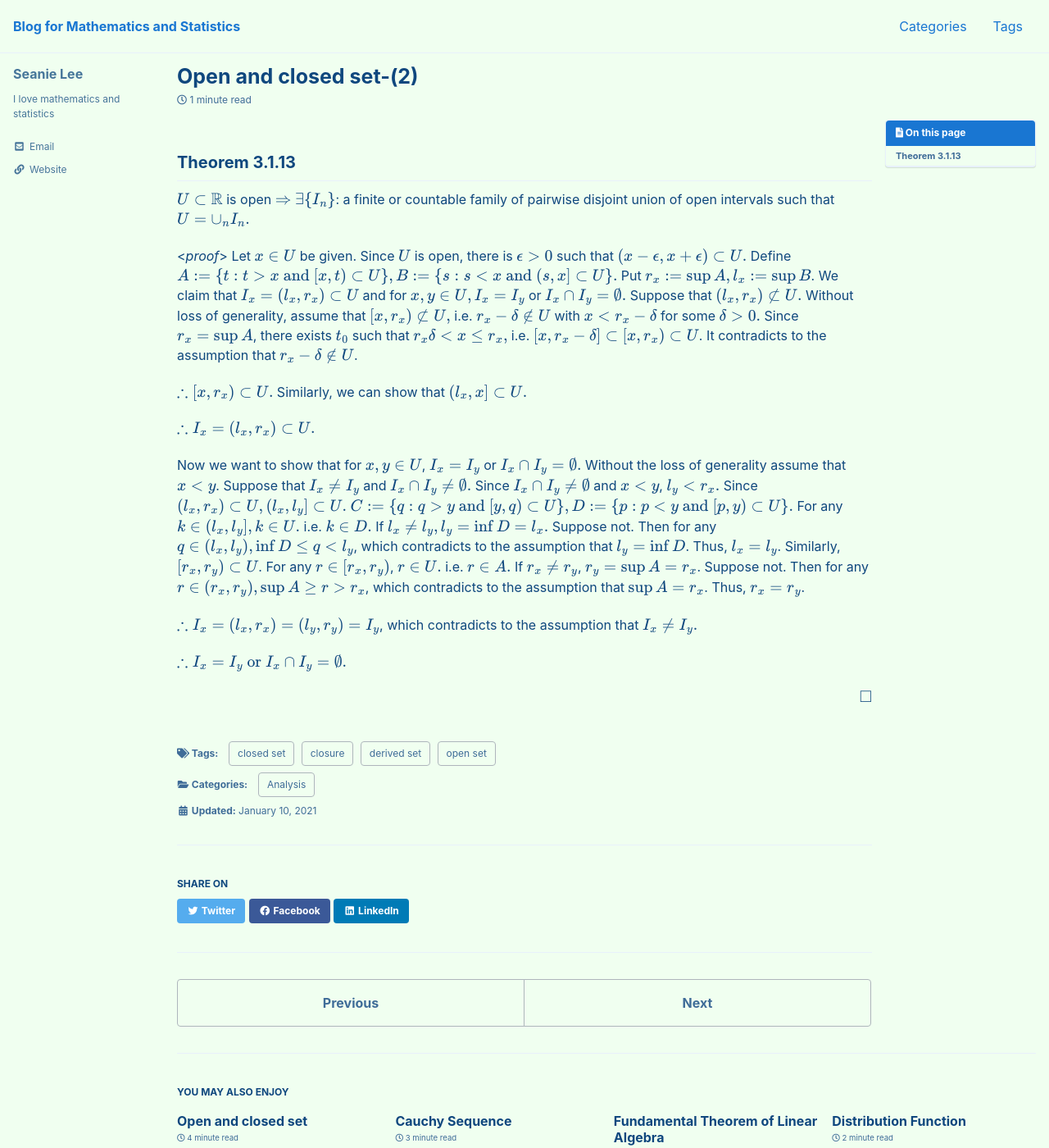
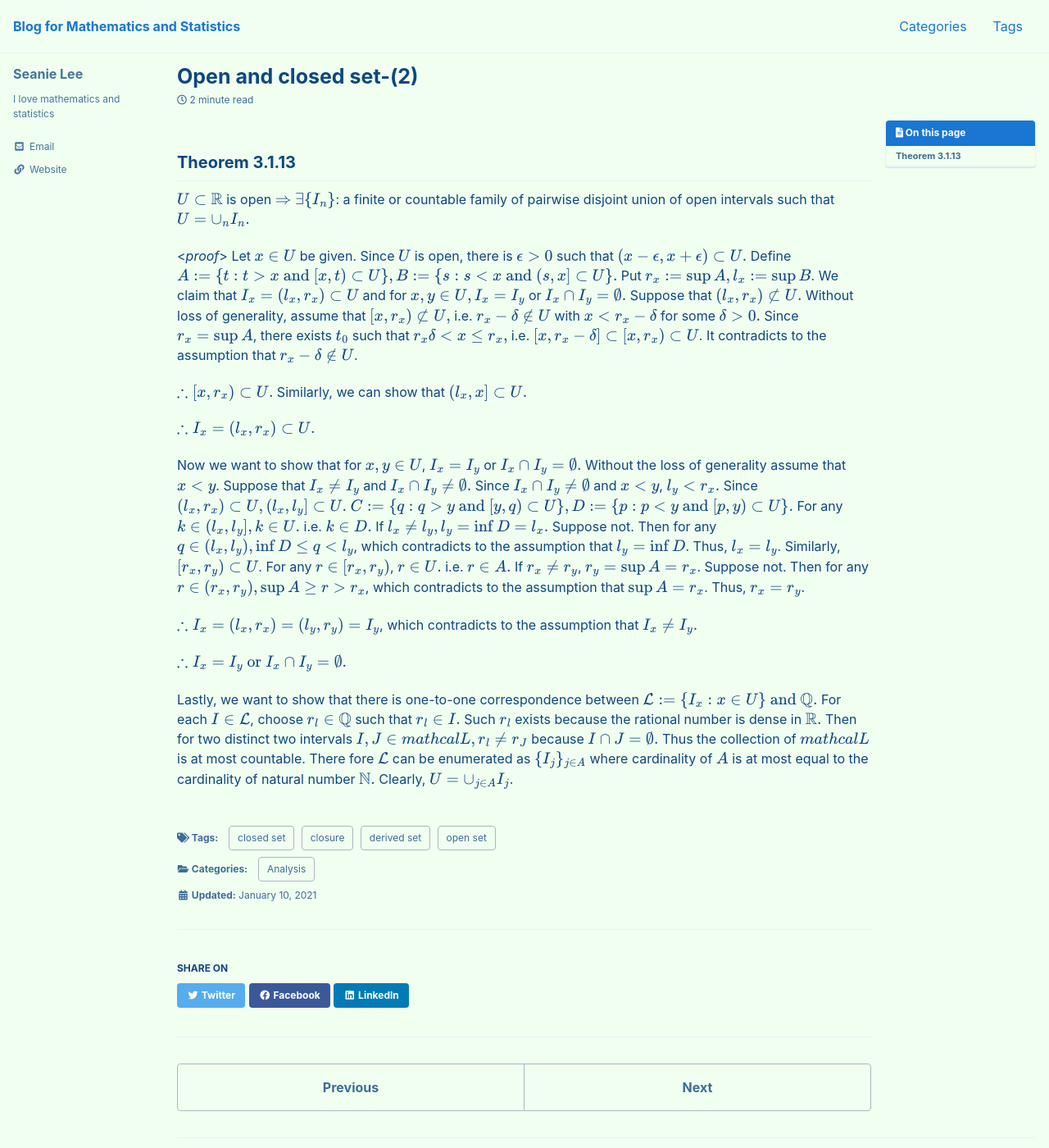
Before and after one commit to seanie12/blog, a Jekyll site: the page built from _posts/2021-01-10-open-close-2.md, in a window 1280 px wide and 1400 px high. Shown: the whole window at 82% size. Built offline with Jekyll 4.4.1, drawn with Linux system fonts in a browser that asks for light colours; cached includes are drawn as plain includes; formulas are drawn with MathJax 3.

Commit message:
Update 2021-01-10-open-close-2.md

```diff
--- a/_posts/2021-01-10-open-close-2.md
+++ b/_posts/2021-01-10-open-close-2.md
@@ -36,4 +36,5 @@ $\therefore I_x = (l_x, r_x) = (l_y, r_y) =I_y$, which contradicts to the assump
 
 $\therefore I_x = I_y \text{ or } I_x \cap I_y = \emptyset.$
 
+Lastly, we want to show that there is one-to-one correspondence between $$\mathcal{L} :=\{I_x: x\in U \} \text{ and } \mathbb{Q}.$$ For each $I \in \mathcal{L}$, choose $r_l \in \mathbb{Q}$ such that $r_l \in I.$ Such $r_l$ exists because the rational number is dense in $\mathbb{R}.$ Then for two distinct two intervals $I, J \in mathcal{L}, r_l \neq r_J$ because $I\cap J = \emptyset.$ Thus the collection of $mathcal{L}$ is at most countable. There fore $\mathcal{L}$ can be enumerated as $$\{I_j\}_{j\in A}$$ where cardinality of $A$ is at most equal to the cardinality of natural number $\mathbb{N}.$ Clearly, $U = \cup_{j\in A} I_j$.
 $$\tag*{$\square$}$$
```
